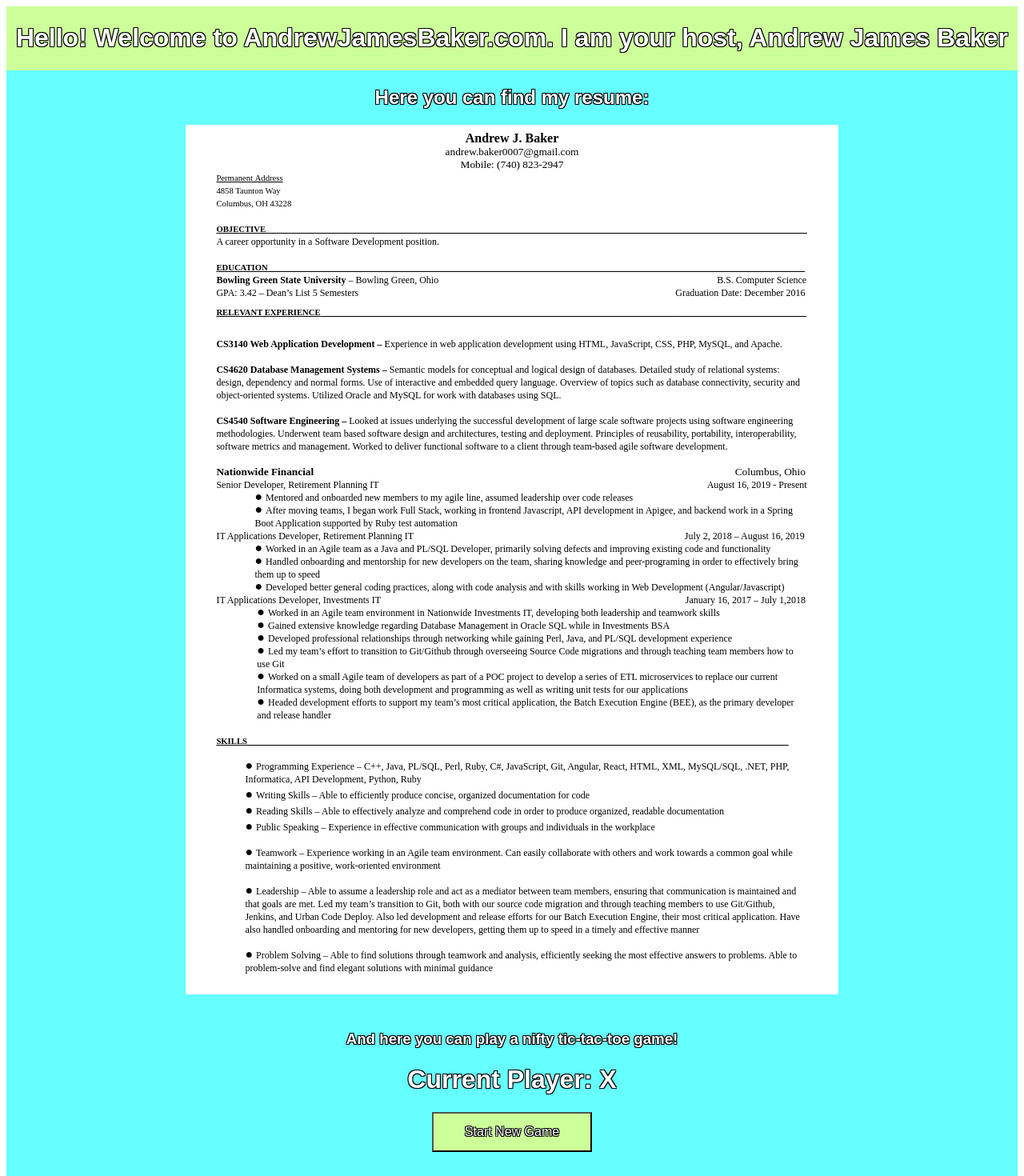
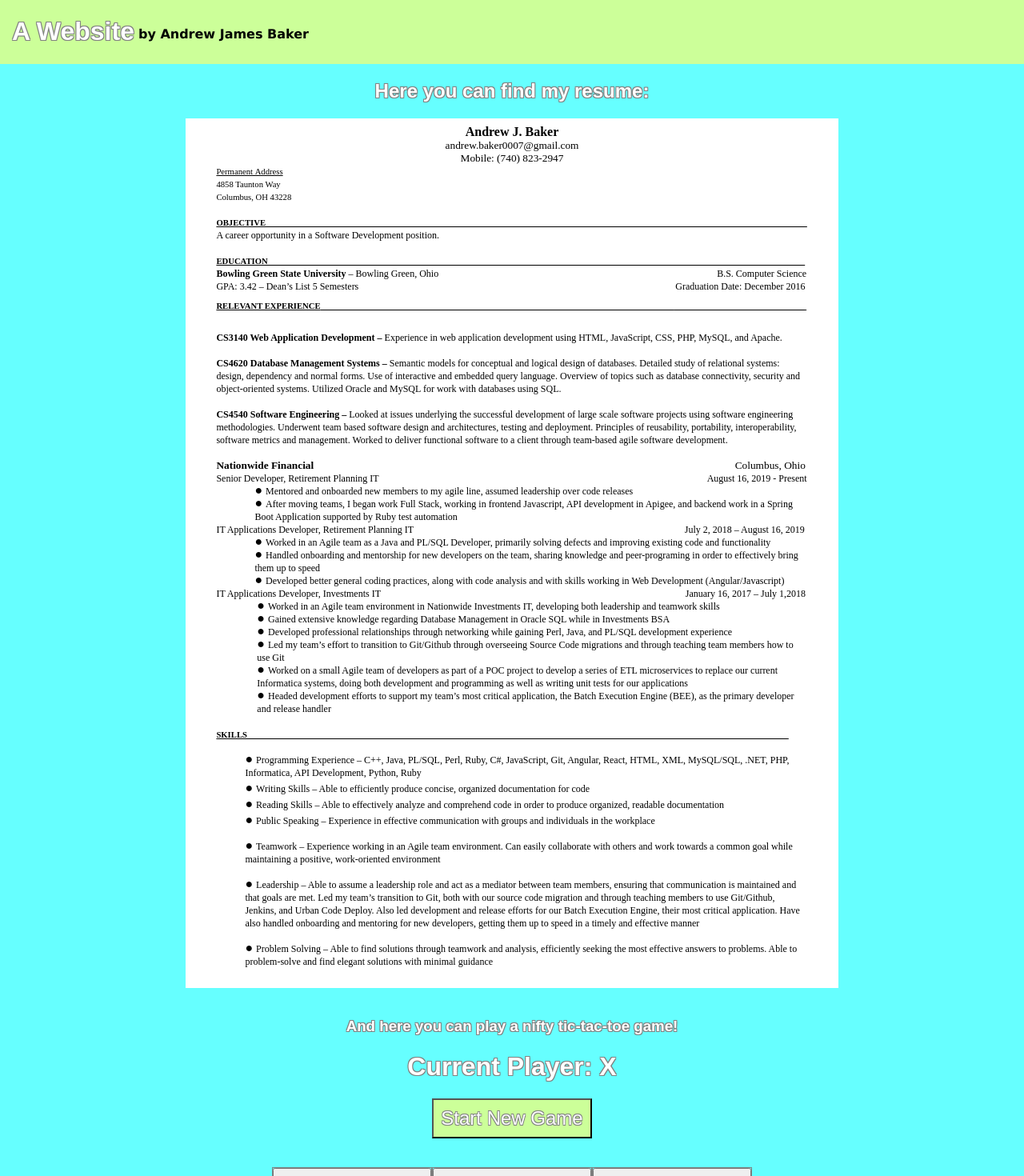
Before and after one commit to Baker714/Baker714.github.io, an Angular app: page / in a window 1280 px wide. Shown: the top 1470 px of the page at 80% size. Built offline with nearby package versions, Linux system fonts and the light colour scheme.

Commit message:
More styling

```diff
--- a/src/app/app.component.css
+++ b/src/app/app.component.css
@@ -1,40 +1,34 @@
 h1 {
-  text-align: center;
   color: white;
   font-family: Arial, Helvetica, sans-serif;
-  text-shadow: -1px -1px black, 1px -1px black, -1px 1px black, 1px 1px black;
-
+  text-shadow: -1px -1px grey, 1px -1px grey, -1px 1px grey, 1px 1px grey;
+  padding-left: 15px;
+  padding-right: 5px;
 }
 
 h2 {
   text-align: center;
   font-family: Arial, Helvetica, sans-serif;
   color: white;
-  text-shadow: -1px -1px black, 1px -1px black, -1px 1px black, 1px 1px black;
+  text-shadow: -1px -1px grey, 1px -1px grey, -1px 1px grey, 1px 1px grey;
 }
 
 h3 {
   text-align: center;
   font-family: Arial, Helvetica, sans-serif;
   color: white;
-  text-shadow: -1px -1px black, 1px -1px black, -1px 1px black, 1px 1px black;
+  text-shadow: -1px -1px grey, 1px -1px grey, -1px 1px grey, 1px 1px grey;
 }
 
-html, body {
-  background-color: #66ffff;
-  height: 100%;
-  width: 100%;
-  margin: 0;
-  padding: 0;
-  border: 0;
-  margin-left: auto;
-  margin-right: auto;
-  min-height: 100%;
+h4 {
+  padding-top: 12px;
+  font-family: Verdana, Helvetica, sans-serif;
 }
 
 div#box {
-  display: grid;
+  display: flex;
   align-self: center;
-  height: 80px;
   background: #ccff99;
+  margin: 0;
+  padding: 0;
 }
--- a/src/app/app.component.html
+++ b/src/app/app.component.html
@@ -1,9 +1,10 @@
 <!DOCTYPE html>
 <html>
   <body>
-    <div id="box">
-      <h1>Hello! Welcome to AndrewJamesBaker.com. I am your host, Andrew James Baker</h1>
-    </div>
+      <div id="box">
+          <h1>A Website</h1>
+          <h4>by Andrew James Baker</h4>
+      </div>
       <h2>Here you can find my resume:</h2>
     <div align="center">
       <app-resume-display></app-resume-display>
--- a/src/app/board/board.component.css
+++ b/src/app/board/board.component.css
@@ -14,27 +14,30 @@ h1 {
   text-align: center;
   color: white;
   font-family: Arial, Helvetica, sans-serif;
-  text-shadow: -1px -1px black, 1px -1px black, -1px 1px black, 1px 1px black;
+  text-shadow: -1px -1px grey, 1px -1px grey, -1px 1px grey, 1px 1px grey;
 }
 
 h2 {
   text-align: center;
   font-family: Arial, Helvetica, sans-serif;
   color: white;
+  text-shadow: -1px -1px grey, 1px -1px grey, -1px 1px grey, 1px 1px grey;
 }
 
 h3 {
   text-align: center;
   font-family: Arial, Helvetica, sans-serif;
   color: white;
+  text-shadow: -1px -1px grey, 1px -1px grey, -1px 1px grey, 1px 1px grey;
 }
 
 button {
   width: 200px;
   height: 50px;
-  font-size: 1em;
+  font-size: 24px;
   font-family: Arial, Helvetica, sans-serif;
   color: white;
-  text-shadow: -1px -1px black, 1px -1px black, -1px 1px black, 1px 1px black;
+  text-shadow: -.75px -.75px grey, .75px -.75px grey, -.75px .75px grey, .75px .75px grey;
   background-color: #ccff99;
+  shadow: -1px -1px black, 1px -1px black, -1px 1px black, 1px 1px black;
 }
--- a/src/styles.css
+++ b/src/styles.css
@@ -1 +1,6 @@
 /* You can add global styles to this file, and also import other style files */
+
+html, body {
+  background-color: #66ffff;
+  margin: 0;
+}
```
